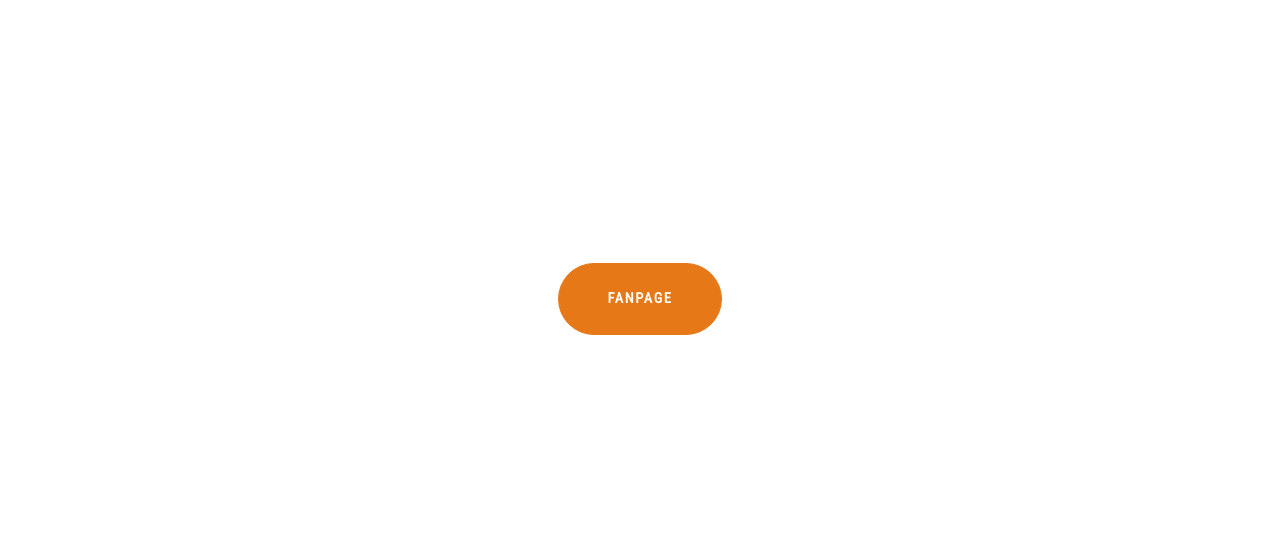
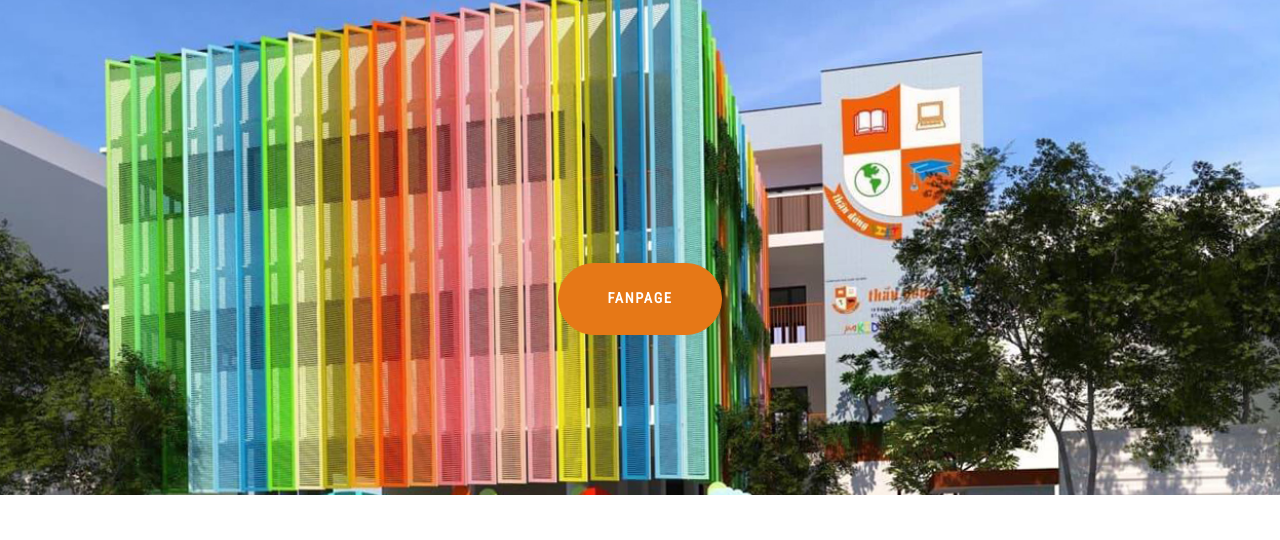
Before and after one commit to hnimzpig/thandongviet, a plain HTML site: page index.html in a window 1280 px wide. Shown: the top 540 px of the page. Drawn offline with Linux system fonts and the light colour scheme; the site is published under a folder, as on GitHub Pages, so addresses that start at the root find nothing.

Commit message:
fix background-image url

```diff
--- a/css/one-page-wonder.css
+++ b/css/one-page-wonder.css
@@ -61,7 +61,7 @@ header.masthead {
   padding-bottom: 7rem;
   background: -webkit-gradient(linear, left bottom, left top, from(#ff6a00), to(#e67817));
   background: linear-gradient(0deg, #ff6a00 0%, #e67817 100%);
-  background-image: url('/img/phoicanh.jpg');
+  background-image: url('../img/phoicanh.jpg');
   background-repeat: no-repeat;
   background-position: center center;
   background-attachment: scroll;
```
